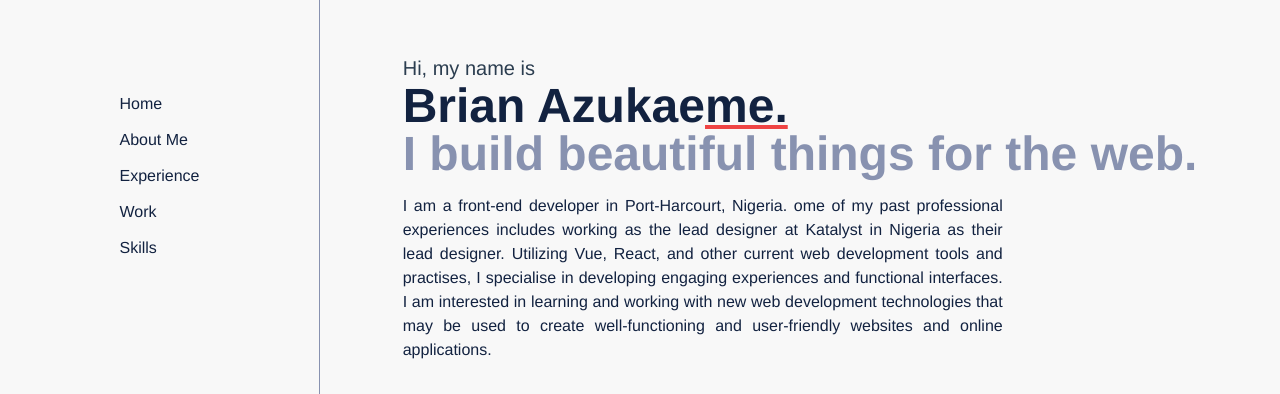
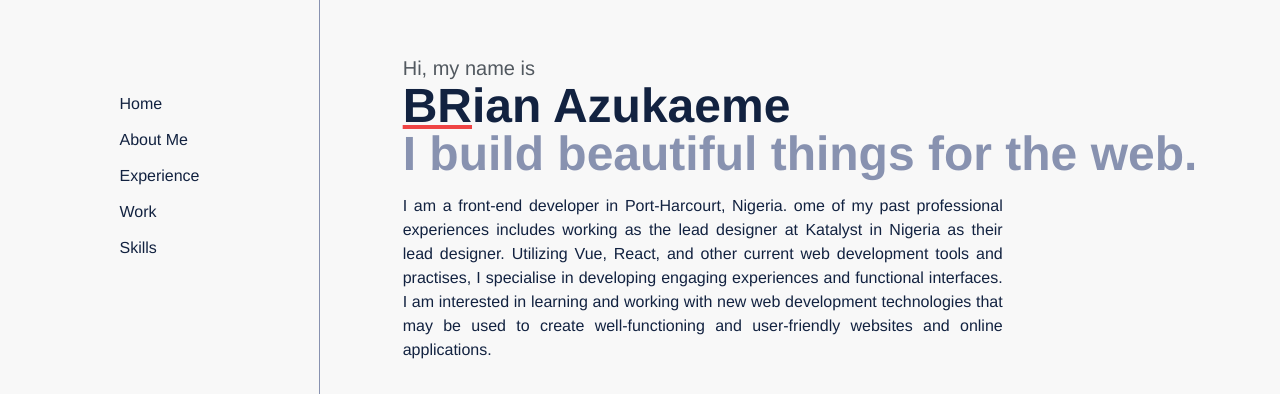
Before and after one commit to MadFury94/portfolio, a Vue app: page / in a window 1280 px wide. Shown: the part 280-674 px from the top of the page. Built offline with nearby package versions, Linux system fonts and the light colour scheme; some icons are missing.

Commit message:
updated bg
changed home colour

```diff
--- a/package.json
+++ b/package.json
@@ -8,6 +8,7 @@
       "preview": "vite preview --port 5050",
       "build-tsc": "vue-tsc --noEmit && vite build",
       "lint": "eslint . --ext .vue,.js,.jsx,.cjs,.mjs,.ts,.tsx,.cts,.mts --fix --ignore-path .gitignore"
+
     },
     "dependencies": {
       "@headlessui/vue": "^1.4.2",
--- a/src/App.vue
+++ b/src/App.vue
@@ -30,7 +30,7 @@ if (
             <SideBarComponent />
           </div>
           <div
-            class="bg-[#f8f8f8] dark:bg-slate-900 h-screen col-span-3 overflow-y-scroll"
+            class="bg-[#f8f8f8] dark:bg-gray-700 h-screen col-span-3 overflow-y-scroll"
           >
             <router-view v-slot="{ Component, route }" class="md:p-20 px-4">
               <transition name="route" mode="out-in">
@@ -51,7 +51,7 @@ if (
   font-family: Avenir, Helvetica, Arial, sans-serif;
   -webkit-font-smoothing: antialiased;
   -moz-osx-font-smoothing: grayscale;
-  color: #2c3e50;
+  color: #525960;
   /*cursor: url("@/icons/sharing.png"), auto;*/
   /*cursor: none;*/
 }
--- a/src/HeaderComponent.vue
+++ b/src/HeaderComponent.vue
@@ -32,7 +32,7 @@
           >
             <span class="sr-only">Open sidebar</span>
             <i
-              class="fad fa-bars dark:text-red-200 text-3xl text-slate-200"
+              class="fad fa-bars dark:text-red-500 text-3xl text-slate-200"
             ></i>
           </button>
         </div>
--- a/src/views/HomeView.vue
+++ b/src/views/HomeView.vue
@@ -6,9 +6,8 @@
           <div>
             <p class="dark:text-red-400 text-xl">Hi, my name is</p>
             <h1 class="big-title">
-              Brian Azukae<span class="font-bold underline decoration-red-500"
-                >me.</span
-              >
+              <span class="font-bold underline decoration-red-500">BR</span>ian
+              Azukaeme
             </h1>
             <h1 class="text-5xl text-slate-200 font-bold">
               I build beautiful things for the web.
@@ -32,4 +31,5 @@
 </template>
 <script>
 export default {};
+import {} from "module";
 </script>
```
